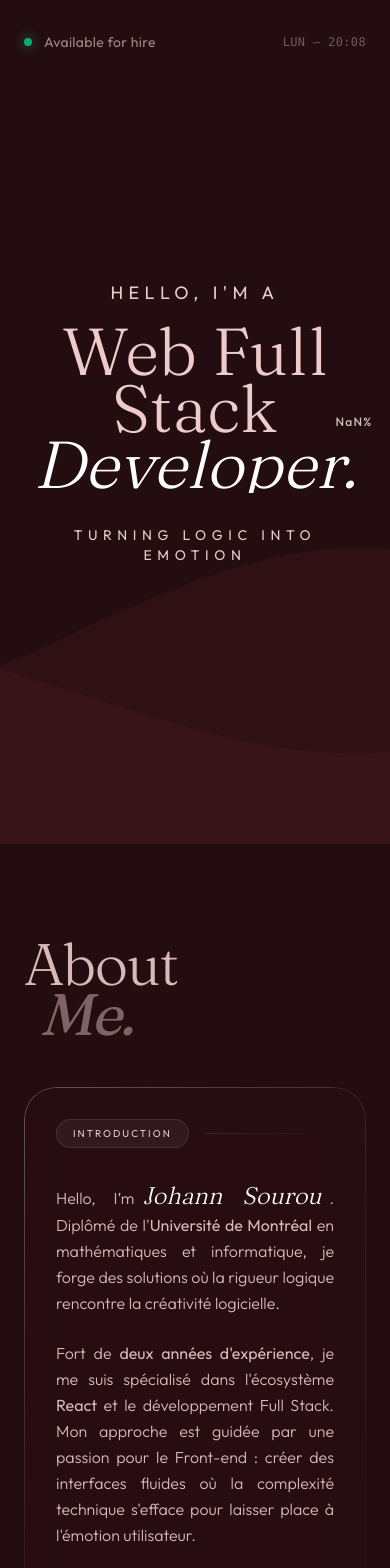
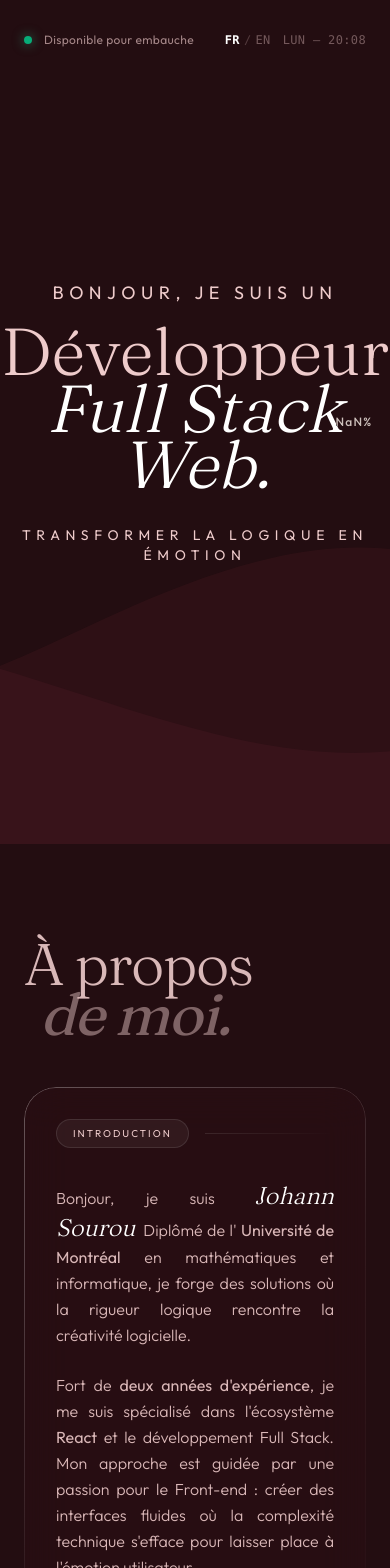
Before and after one commit to JohannSR28/Personnal-portfolio, a Next.js app: page / in a window 390 px wide. Shown: the top 1568 px of the page. Built offline with nearby package versions, Linux system fonts and the light colour scheme.

Commit message:
translation added

```diff
--- a/app/components/About.tsx
+++ b/app/components/About.tsx
@@ -1,52 +1,52 @@
+"use client";
+
 import React from "react";
+import { useLanguage } from "../context/languageContext";
 
 export default function About() {
+  const { t } = useLanguage();
+
   return (
     <section
       id="about-section"
-      // CHANGEMENT : Suppression de min-h-screen pour réduire la hauteur totale
-      // Le sticky durera donc moins longtemps
-      className="w-full flex items-center justify-center px-6 md:px-20 py-24" // py-24 suffit
+      className="w-full flex items-center justify-center px-6 md:px-20 py-24"
     >
       <div className="grid grid-cols-1 lg:grid-cols-12 gap-12 w-full max-w-7xl items-start">
         {/* COLONNE GAUCHE - STICKY */}
-        {/* CHANGEMENT : Suppression de 'animate-float' -> Le titre ne bouge plus tout seul */}
         <div className="lg:col-span-6 lg:sticky lg:top-[25vh]">
           <h2 className="text-[15vw] lg:text-[6.5rem] leading-[0.85] font-display font-light text-soft-clay tracking-tight opacity-90">
-            About
+            {t.about.title}
             <br />
-            <span className="italic font-normal opacity-50 ml-4">Me.</span>
+            <span className="italic font-normal opacity-50 ml-4">
+              {t.about.subtitle}
+            </span>
           </h2>
         </div>
 
         {/* COLONNE DROITE - CONTENU SCROLLABLE */}
-        {/* CHANGEMENT : Réduction de la marge top (lg:mt-12 au lieu de 24) pour resserrer le tout */}
         <div className="lg:col-span-6 lg:col-start-7 lg:mt-12">
           <div className="glass-card-premium p-8 md:p-12">
             <div className="mb-8 flex items-center gap-4">
               <span className="inline-block px-4 py-1.5 rounded-full bg-white/5 border border-white/10 text-[10px] font-body uppercase tracking-[0.2em] text-soft-clay">
-                Introduction
+                {t.about.introLabel}
               </span>
               <div className="h-[1px] flex-grow bg-gradient-to-r from-white/10 to-transparent"></div>
             </div>
 
             <div className="space-y-6 text-base md:text-lg font-body font-light leading-relaxed text-soft-clay/90 text-justify">
               <p>
-                Hello, I’m
+                {/* Reconstruction du texte avec le tableau de traduction pour garder le style */}
+                {t.about.bio[0]}{" "}
                 <span className="font-display italic text-2xl text-white px-2">
                   Johann Sourou
                 </span>
-                . Diplômé de l&apos;<strong>Université de Montréal</strong> en
-                mathématiques et informatique, je forge des solutions où la
-                rigueur logique rencontre la créativité logicielle.
+                {t.about.bio[1]} <strong>{t.about.bio[2]}</strong>{" "}
+                {t.about.bio[3]}
               </p>
               <p>
-                Fort de <strong>deux années d&apos;expérience</strong>, je me
-                suis spécialisé dans l&apos;écosystème <strong>React</strong> et
-                le développement Full Stack. Mon approche est guidée par une
-                passion pour le Front-end : créer des interfaces fluides où la
-                complexité technique s&apos;efface pour laisser place à
-                l&apos;émotion utilisateur.
+                {t.about.bio[4]} <strong>{t.about.bio[5]}</strong>
+                {t.about.bio[6]} <strong>{t.about.bio[7]}</strong>{" "}
+                {t.about.bio[8]}
               </p>
             </div>
 
@@ -65,7 +65,7 @@ export default function About() {
                 >
                   <path d="M4.98 3.5c0 1.381-1.11 2.5-2.48 2.5s-2.48-1.119-2.48-2.5c0-1.38 1.11-2.5 2.48-2.5s2.48 1.12 2.48 2.5zm.02 4.5h-5v16h5v-16zm7.982 0h-4.968v16h4.969v-8.399c0-4.67 6.029-5.052 6.029 0v8.399h4.988v-10.131c0-7.88-8.922-7.593-11.018-3.714v-2.155z" />
                 </svg>
-                LinkedIn
+                {t.about.links.linkedin}
               </a>
               <a
                 href="https://github.com"
@@ -81,7 +81,7 @@ export default function About() {
                 >
                   <path d="M12 0c-6.626 0-12 5.373-12 12 0 5.302 3.438 9.8 8.207 11.387.599.111.793-.261.793-.577v-2.234c-3.338.726-4.042-1.416-4.042-1.416-.546-1.387-1.333-1.756-1.333-1.756-1.089-.745.083-.729.083-.729 1.205.084 1.839 1.237 1.839 1.237 1.07 1.834 2.807 1.304 3.492.997.107-.775.418-1.305.762-1.604-2.665-.305-5.467-1.334-5.467-5.931 0-1.311.469-2.381 1.236-3.221-.124-.303-.535-1.524.117-3.176 0 0 1.008-.322 3.301 1.23.957-.266 1.983-.399 3.003-.404 1.02.005 2.047.138 3.006.404 2.291-1.552 3.297-1.23 3.297-1.23.653 1.653.242 2.874.118 3.176.77.84 1.235 1.911 1.235 3.221 0 4.609-2.807 5.624-5.479 5.921.43.372.823 1.102.823 2.222v3.293c0 .319.192.694.801.576 4.765-1.589 8.199-6.086 8.199-11.386 0-6.627-5.373-12-12-12z" />
                 </svg>
-                GitHub
+                {t.about.links.github}
               </a>
               <a
                 href="assets/cv.pdf"
@@ -102,7 +102,7 @@ export default function About() {
                   <line x1="16" y1="17" x2="8" y2="17"></line>
                   <polyline points="10 9 9 9 8 9"></polyline>
                 </svg>
-                Voir CV
+                {t.about.links.cv}
               </a>
             </div>
           </div>
--- a/app/components/Header.tsx
+++ b/app/components/Header.tsx
@@ -1,15 +1,18 @@
 "use client";
 
 import React, { useState, useEffect } from "react";
+import { useLanguage } from "../context/languageContext";
 
 export default function Header() {
   const [time, setTime] = useState("");
+  const { language, setLanguage, t } = useLanguage();
 
   useEffect(() => {
     const updateTime = () => {
       const now = new Date();
+      const locale = language === "fr" ? "fr-FR" : "en-US";
       const day = now
-        .toLocaleDateString("fr-FR", { weekday: "short" })
+        .toLocaleDateString(locale, { weekday: "short" })
         .toUpperCase()
         .replace(".", "");
       const hours = now.getHours().toString().padStart(2, "0");
@@ -20,40 +23,79 @@ export default function Header() {
 
     updateTime();
     const interval = setInterval(updateTime, 1000);
+    return () => clearInterval(interval);
+  }, [language]);
 
-    return () => clearInterval(interval);
-  }, []);
+  const toggleLang = () => {
+    const newLang = language === "fr" ? "en" : "fr";
+    setLanguage(newLang);
+  };
+
+  const navItems = [
+    { href: "#hero-section", label: t.nav.home },
+    { href: "#about-section", label: t.nav.about },
+    { href: "#work-section", label: t.nav.work },
+    { href: "#services-section", label: t.nav.stack },
+    { href: "#contact-section", label: t.nav.contact },
+  ];
 
   return (
-    <header
-      // CORRECTION : Tout sur une seule ligne pour éviter l'erreur d'hydratation
-      className="absolute top-0 left-0 w-full z-50 px-6 py-8 flex justify-between items-center font-body text-sm tracking-wide text-soft-clay/80 md:fixed md:px-12 md:backdrop-blur-none transition-all duration-300"
-    >
+    <header className="absolute top-0 left-0 w-full z-50 px-6 py-8 flex justify-between items-center font-body text-sm tracking-wide text-soft-clay/80 md:fixed md:px-12 md:backdrop-blur-none transition-all duration-300">
+      {/* GAUCHE : Disponibilité */}
       <div className="flex items-center gap-3">
-        <div className="w-2 h-2 rounded-full bg-emerald-400/80 shadow-[0_0_12px_rgba(52,211,153,0.6)]"></div>
-        <span className="opacity-80">Available for hire</span>
+        <div className="w-2 h-2 rounded-full bg-emerald-400/80 shadow-[0_0_12px_rgba(52,211,153,0.6)] flex-shrink-0"></div>
+        {/* whitespace-nowrap empêche le texte de passer à la ligne bêtement sur petit écran */}
+        <span className="opacity-80 whitespace-nowrap text-xs md:text-sm">
+          {t.nav.availability}
+        </span>
       </div>
 
+      {/* CENTRE : Navigation Desktop */}
       <nav className="hidden md:flex gap-10 text-sm font-light">
-        {["Home", "About", "Work", "Stack", "Contact"].map((item) => (
+        {navItems.map((item) => (
           <a
-            key={item}
-            href={`#${item.toLowerCase()}${item === "Home" ? "-section" : item === "Stack" ? "" : "-section"}`}
+            key={item.href}
+            href={item.href}
             className="hover:text-white transition-colors"
           >
-            {item}
+            {item.label}
           </a>
         ))}
       </nav>
 
-      {/* Date dynamique */}
-      <div className="font-mono text-xs opacity-50 w-[80px] text-right hidden md:block">
-        {time || "..."}
-      </div>
+      {/* DROITE : Langue + Heure (Groupés proprement) */}
+      <div className="flex items-center gap-3 md:gap-6">
+        {/* Switch Langue */}
+        <button
+          onClick={toggleLang}
+          className="font-mono text-xs cursor-pointer hover:text-white transition-colors flex items-center gap-1 group"
+        >
+          <span
+            className={
+              language === "fr"
+                ? "text-white font-bold"
+                : "opacity-50 group-hover:opacity-100"
+            }
+          >
+            FR
+          </span>
+          <span className="opacity-30">/</span>
+          <span
+            className={
+              language === "en"
+                ? "text-white font-bold"
+                : "opacity-50 group-hover:opacity-100"
+            }
+          >
+            EN
+          </span>
+        </button>
 
-      {/* Version Mobile de l'heure */}
-      <div className="font-mono text-xs opacity-50 md:hidden">
-        {time || "..."}
+        {/* Heure (Visible sur Mobile et Desktop maintenant, sans superposition) */}
+        {/* min-w-[70px] assure que l'heure ne bouge pas trop quand les minutes changent */}
+        <div className="font-mono text-xs opacity-50 text-right min-w-[70px] md:min-w-[80px]">
+          {time || "..."}
+        </div>
       </div>
     </header>
   );
--- a/app/components/Hero.tsx
+++ b/app/components/Hero.tsx
@@ -1,6 +1,11 @@
+"use client";
+
 import React from "react";
+import { useLanguage } from "../context/languageContext";
 
 export default function Hero() {
+  const { t } = useLanguage(); // On récupère les traductions
+
   return (
     <section
       id="hero-section"
@@ -11,7 +16,7 @@ export default function Hero() {
           className="font-body text-lg md:text-xl uppercase tracking-[0.3em] opacity-60 animate-reveal"
           style={{ animationDelay: "0.1s" }}
         >
-          Hello, I&apos;m a
+          {t.hero.greeting}
         </p>
 
         <div className="flex flex-col items-center leading-[0.85]">
@@ -20,7 +25,7 @@ export default function Hero() {
               className="text-[17vw] md:text-[8rem] font-display font-light text-soft-clay mix-blend-overlay animate-reveal"
               style={{ animationDelay: "0.2s" }}
             >
-              Web Full Stack
+              {t.hero.role1}
             </h1>
           </div>
           <div className="hero-word-mask">
@@ -28,7 +33,7 @@ export default function Hero() {
               className="text-[17vw] md:text-[8rem] font-display font-light italic text-white opacity-90 animate-reveal"
               style={{ animationDelay: "0.4s" }}
             >
-              Developer.
+              {t.hero.role2}
             </h1>
           </div>
         </div>
@@ -37,7 +42,7 @@ export default function Hero() {
           className="font-body text-sm md:text-base tracking-[0.4em] uppercase opacity-40 animate-reveal mt-8"
           style={{ animationDelay: "0.8s" }}
         >
-          Turning Logic into Emotion
+          {t.hero.slogan}
         </p>
       </div>
     </section>
--- /dev/null
+++ b/app/context/languageContext.tsx
@@ -0,0 +1,44 @@
+"use client";
+
+import React, {
+  createContext,
+  useContext,
+  useState,
+  ReactNode,
+  useMemo,
+} from "react";
+import { translations } from "../data/translation";
+
+type Language = "fr" | "en";
+type LanguageContextType = {
+  language: Language;
+  setLanguage: (lang: Language) => void;
+  t: typeof translations.fr;
+};
+
+const LanguageContext = createContext<LanguageContextType | undefined>(
+  undefined,
+);
+
+export function LanguageProvider({ children }: { children: ReactNode }) {
+  const [language, setLanguage] = useState<Language>("fr");
+
+  //  useMemo recalcule 't' à chaque fois que 'language' change
+  const t = useMemo(() => translations[language], [language]);
+
+  const value = useMemo(() => ({ language, setLanguage, t }), [language, t]);
+
+  return (
+    <LanguageContext.Provider value={value}>
+      {children}
+    </LanguageContext.Provider>
+  );
+}
+
+export function useLanguage() {
+  const context = useContext(LanguageContext);
+  if (context === undefined) {
+    throw new Error("useLanguage must be used within a LanguageProvider");
+  }
+  return context;
+}
--- /dev/null
+++ b/app/data/translation.ts
@@ -0,0 +1,178 @@
+export const translations = {
+  fr: {
+    nav: {
+      home: "Accueil",
+      about: "À propos",
+      work: "Projets",
+      stack: "Stack",
+      contact: "Contact",
+      availability: "Disponible pour embauche",
+    },
+    hero: {
+      greeting: "Bonjour, je suis un",
+      role1: "Développeur",
+      role2: "Full Stack Web.",
+      slogan: "Transformer la Logique en Émotion",
+    },
+    about: {
+      title: "À propos",
+      subtitle: "de moi.",
+      introLabel: "Introduction",
+      bio: [
+        "Bonjour, je suis",
+        "Diplômé de l'",
+        "Université de Montréal",
+        "en mathématiques et informatique, je forge des solutions où la rigueur logique rencontre la créativité logicielle.",
+        "Fort de",
+        "deux années d'expérience",
+        ", je me suis spécialisé dans l'écosystème",
+        "React",
+        "et le développement Full Stack. Mon approche est guidée par une passion pour le Front-end : créer des interfaces fluides où la complexité technique s'efface pour laisser place à l'émotion utilisateur.",
+      ],
+      links: {
+        linkedin: "LinkedIn",
+        github: "GitHub",
+        cv: "Voir CV",
+      },
+    },
+    work: {
+      bgText: "Projets.",
+      items: [
+        {
+          id: "jobtrack",
+          description:
+            "Une solution SaaS intelligente pour organiser vos applications. L'IA analyse vos candidatures et les range efficacement pour vous permettre de garder une mise à jour constante de vos opportunités.",
+          live: "Voir en ligne",
+          code: "Code Github",
+        },
+        {
+          id: "tactorelia",
+          description:
+            "Une plateforme de mentorat propulsée par l'IA fusionnant pédagogie et technologie. Tactorelia brise les barrières d'apprentissage traditionnelles grâce à des parcours personnalisés et interactifs.",
+          live: "Voir en ligne",
+          code: "Code Github",
+        },
+        {
+          id: "cafesansfil",
+          description:
+            "Une application de gestion complète pour un café étudiant. Conçue pour organiser les bénévoles et les stocks, elle a réduit la charge de travail administrative de 40% (Flutter/Node.js).",
+          live: "Voir en ligne",
+          code: "Code Github",
+        },
+      ],
+    },
+    stack: {
+      title: "Ma",
+      subtitle: "Stack.",
+      description:
+        "Mon arsenal technique récent pour bâtir des expériences digitales robustes.",
+      sectionMain: "Stack Principale",
+      sectionExp: "Expérience",
+    },
+    contact: {
+      title: "Me",
+      subtitle: "Contacter.",
+      description:
+        "Je suis toujours désireux d'explorer de nouvelles opportunités. N'hésitez pas à m'envoyer un message.",
+      form: {
+        name: "Votre nom",
+        email: "Votre e-mail",
+        message: "Votre Message",
+        btn: "Envoyer le message",
+        chars: "caractères",
+      },
+    },
+    footer: {
+      copyright: "© 2026 Johann Sourou.",
+      cta: "Me contacter",
+    },
+  },
+  en: {
+    nav: {
+      home: "Home",
+      about: "About",
+      work: "Work",
+      stack: "Stack",
+      contact: "Contact",
+      availability: "Available for hire",
+    },
+    hero: {
+      greeting: "Hello, I'm a",
+      role1: "Web Full Stack",
+      role2: "Developer.",
+      slogan: "Turning Logic into Emotion",
+    },
+    about: {
+      title: "About",
+      subtitle: "Me.",
+      introLabel: "Introduction",
+      bio: [
+        "Hello, I'm",
+        "A graduate of the",
+        "University of Montreal",
+        "in Mathematics and Computer Science, I forge solutions where logical rigor meets software creativity.",
+        "With",
+        "two years of experience",
+        ", I specialize in the",
+        "React",
+        "ecosystem and Full Stack development. My approach is driven by a passion for Front-end: creating fluid interfaces where technical complexity fades away to make room for user emotion.",
+      ],
+      links: {
+        linkedin: "LinkedIn",
+        github: "GitHub",
+        cv: "View CV",
+      },
+    },
+    work: {
+      bgText: "Work.",
+      items: [
+        {
+          id: "jobtrack",
+          description:
+            "A smart SaaS solution to organize your job applications. AI analyzes your applications and sorts them efficiently to keep your opportunities constantly updated.",
+          live: "Check Live",
+          code: "Github Code",
+        },
+        {
+          id: "tactorelia",
+          description:
+            "An AI-powered mentorship platform merging pedagogy and technology. Tactorelia breaks traditional learning barriers through personalized and interactive paths.",
+          live: "Check Live",
+          code: "Github Code",
+        },
+        {
+          id: "cafesansfil",
+          description:
+            "A complete management application for a student café. Designed to organize volunteers and inventory, it reduced administrative workload by 40% (Flutter/Node.js).",
+          live: "Check Live",
+          code: "Github Code",
+        },
+      ],
+    },
+    stack: {
+      title: "My",
+      subtitle: "Stack.",
+      description:
+        "My recent technical arsenal for building robust digital experiences.",
+      sectionMain: "Main Stack",
+      sectionExp: "Experience",
+    },
+    contact: {
+      title: "Contact",
+      subtitle: "Me.",
+      description:
+        "I am always eager to explore new opportunities. Feel free to send me a message.",
+      form: {
+        name: "Your name",
+        email: "Your email",
+        message: "Your Message",
+        btn: "Send message",
+        chars: "characters",
+      },
+    },
+    footer: {
+      copyright: "© 2026 Johann Sourou.",
+      cta: "Contact me",
+    },
+  },
+};
--- /dev/null
+++ b/app/providers.tsx
@@ -0,0 +1,8 @@
+"use client";
+
+import { ReactNode } from "react";
+import { LanguageProvider } from "./context/languageContext";
+
+export function Providers({ children }: { children: ReactNode }) {
+  return <LanguageProvider>{children}</LanguageProvider>;
+}
```
Also changed, not shown: app/components/Contact.tsx (+11 -9 lines), app/components/Stack.tsx (+9 -11 lines), app/components/Work.tsx (+34 -20 lines), app/layout.tsx (+3 -4 lines), app/page.tsx (+13 -14 lines).
